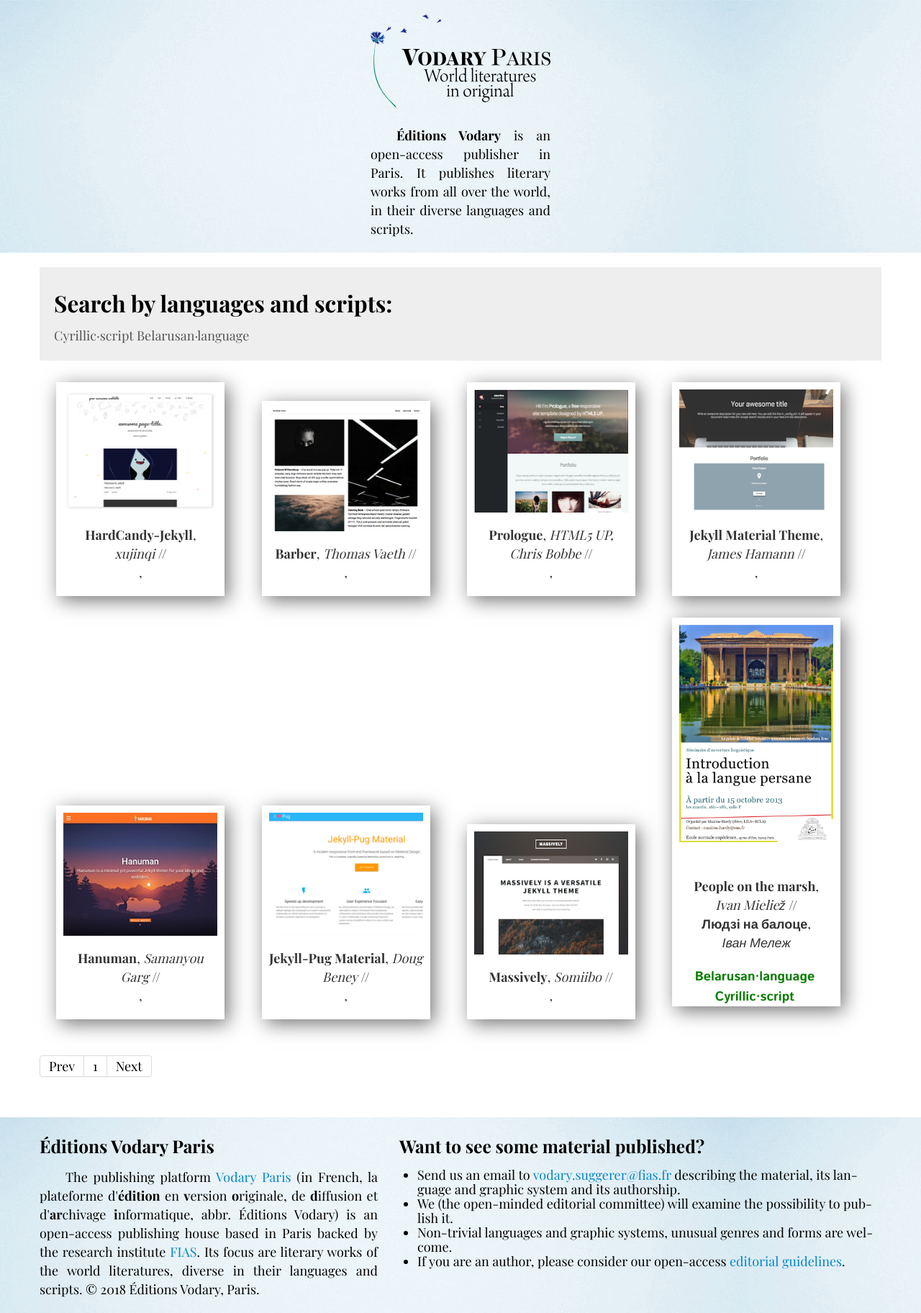
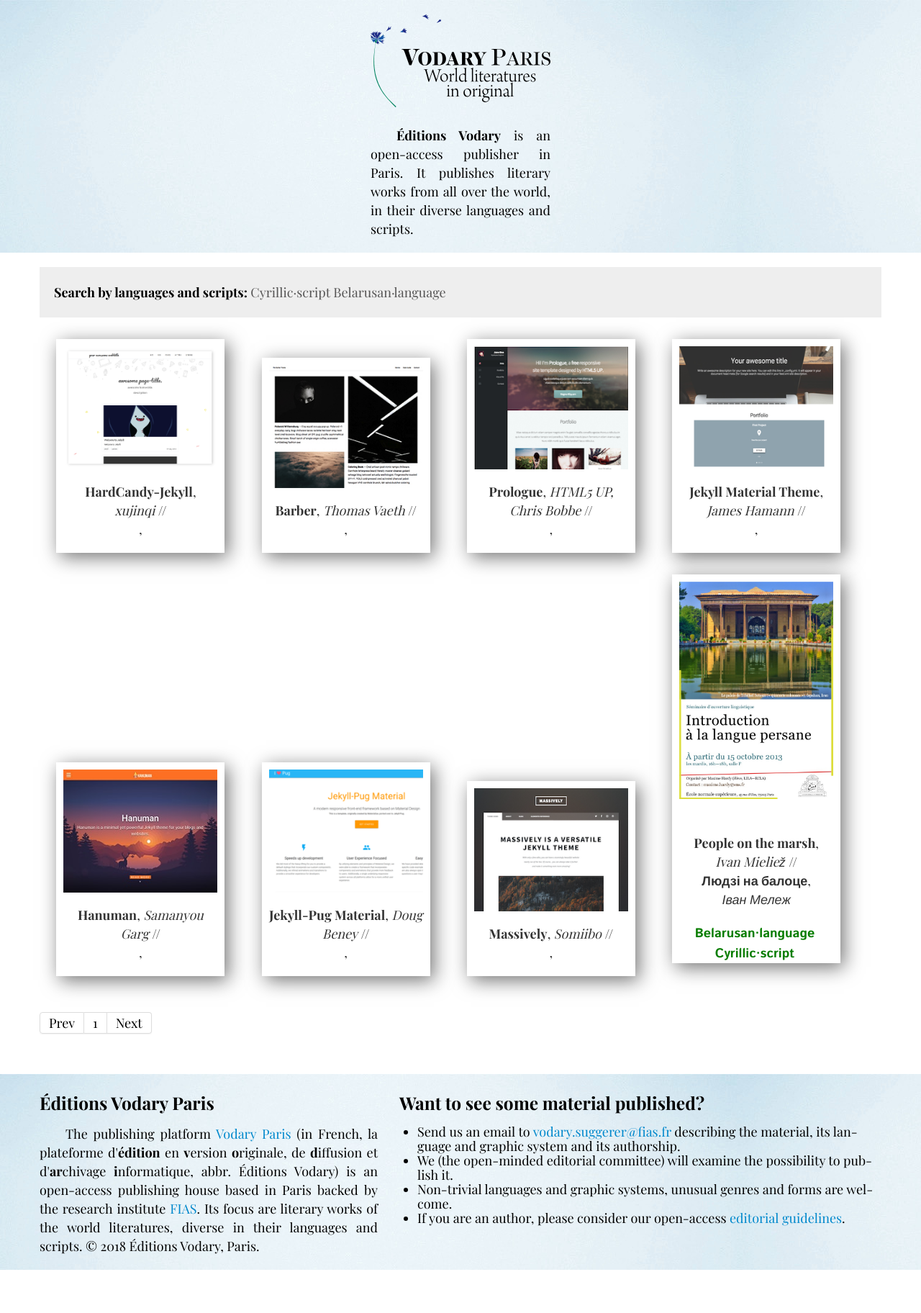
Before and after one commit to mlare/vodary, a Jekyll site: the page built from index.html, in a window 1280 px wide. Shown: the whole page at 72% size. Built offline with Jekyll 4.4.1, drawn with Linux system fonts in a browser that asks for light colours; some web fonts are replaced; Markdown is read by kramdown in place of the engine named in the settings; the list of posts is cut into pages by our own code; after the commit the page ends 1764 px from its top, so only the background shows below that.

Commit message:
Update default.html

```diff
--- a/_layouts/default.html
+++ b/_layouts/default.html
@@ -41,8 +41,8 @@
 
 
 
-    <div class="hero-unit" style="display: block;" ><h2>Search by languages and scripts:</h2>
-      {% include archive.html %}</div>
+    <div class="hero-unit" style="display: block;" ><strong style="technical">Search by languages and scripts:</strong> {% include archive.html %}
+    </div>
 
     <div id="content">
 
```
